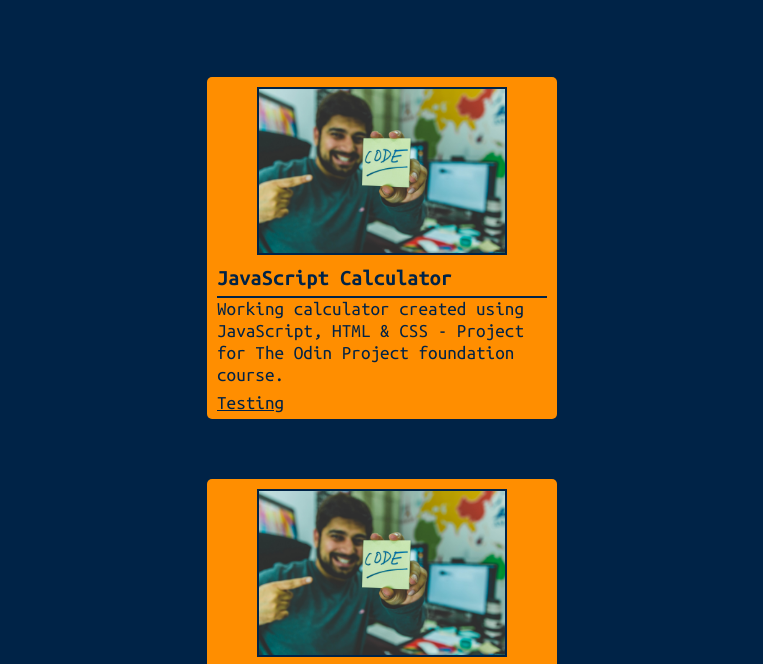
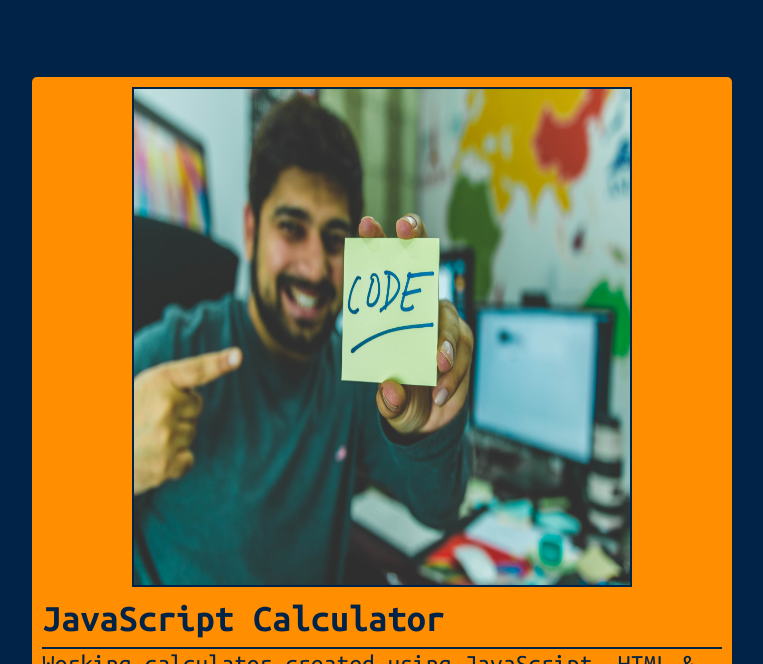
Before and after one commit to SlothSan/portfolio, a plain HTML site: page index.html in a window 1280 px wide. Shown: the part 884-1548 px from the top of the page, without its empty margins (258-1021 px from the left). Drawn offline with Linux system fonts and the light colour scheme.

Commit message:
Portfolio section changes for Responsive Webdesign for Destkop.

```diff
--- a/index.html
+++ b/index.html
@@ -55,7 +55,7 @@
                     <div class-="portfolio-container-card-text">
                         <h2 class="portfolio-card-title">JavaScript Calculator</h2>
                         <p class="portfolio-card-text">Working calculator created using JavaScript, HTML & CSS - Project for The Odin Project foundation course.</p>
-                        <a href="#" class="portfolio-card-link">Testing</a>
+                        <a href="https://github.com/SlothSan/odin-calculator" target="_blank" class="portfolio-card-link">View on <i class="fa-brands fa-github fa-spin-hover"></i></a>
                     </div>
                 </div>
                 <div class="portfolio-card">
--- a/style.css
+++ b/style.css
@@ -225,6 +225,15 @@ body {
     align-items: center;
 }
 
+.portfolio-card-link {
+    text-decoration: none;
+}
+
+.fa-spin-hover:hover {
+    animation: fa-spin 0.7s ease-in-out;
+    transform: scale(1.1);
+}
+
 
 
 /* NEED TO ADD QUERIES FOR PORTFOLIIO SECTION!!!N!N!N */
@@ -265,4 +274,21 @@ body {
         font-size: 1.6rem;
     }
 
+    .portfolio-card {
+        width: 700px;
+    }
+    .portfolio-image {
+        height: auto;
+        width: auto;
+        min-width: 500px;
+        min-height: 500px;
+    }
+
+    .portfolio-card-title {
+        font-size: 2.4rem;
+    }
+
+    .portfolio-card-text, .portfolio-card-link {
+        font-size: 1.6rem;
+    }
 }
```
